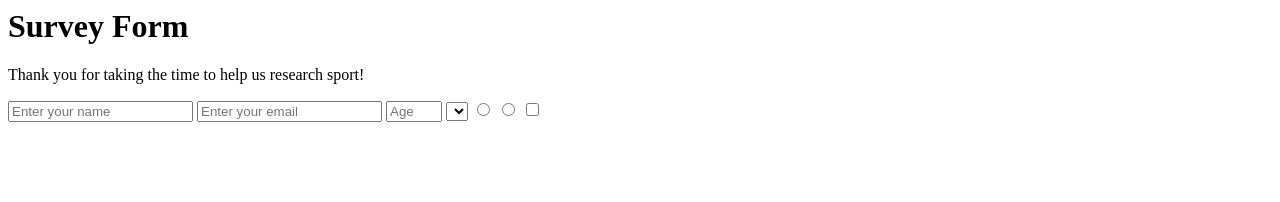
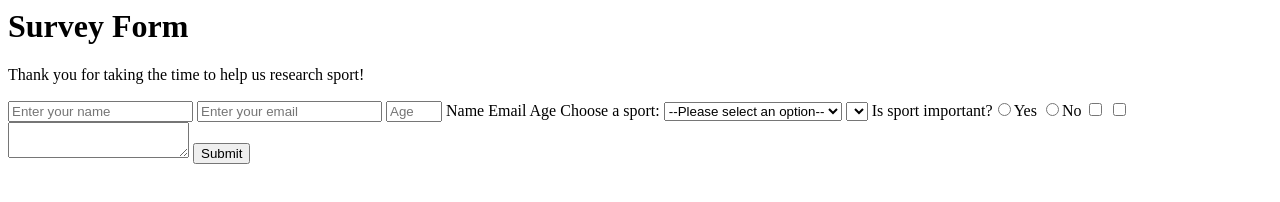
Before and after one commit to umairtech23/Survey-Form, a plain HTML site: page index.html in a window 1280 px wide. Drawn offline with Linux system fonts and the light colour scheme.

Commit message:
Update index.html

```diff
--- a/index.html
+++ b/index.html
@@ -5,11 +5,24 @@
 <label id="name-label"><input required id="name" placeholder="Enter your name" type="text"><label id="name-label">
 <input required id="email" placeholder="Enter your email" type="email"></input>
 <input id="number"placeholder="Age"type="number" min="13" max="99"></input>
-<label id="name-label"></label>
-<label id="email-label"></label>
-<label id="number-label"></label>
+<label id="name-label">Name</label>
+<label id="email-label">Email</label>
+<label id="number-label">Age</label>
+<label for="sport-select">Choose a sport:</label>
+<select id="dropdown">
+  <option value="">--Please select an option--</option>
+  <option value="football">Football</option>
+  <option value="basketball">Basketball</option>
+  <option value="boxing">Boxing</option>
+  <option value="wrestling">Wrestling</option>
+  <option value="tennis">Tennis</option>
+  <option value="swimming">Swimming</option>
+</select>
 <select id="dropdown"></select>
-<input type="radio" name="attribute"></input>
-<input type="radio" name="attribute"></input>
-<input type="checkbox" value="Football">
+<label>Is sport important?<input type="radio" name="sport" value="Sports are good">Yes</input></label>
+<input type="radio" name="sport" value="Sports are bad">No</input>
+<label><input type="checkbox" value="Football"></label>
+<label><input type="checkbox" value="Football"></label>
+<textarea></textarea>
+<input id="submit" type="submit">
 </form>
```
